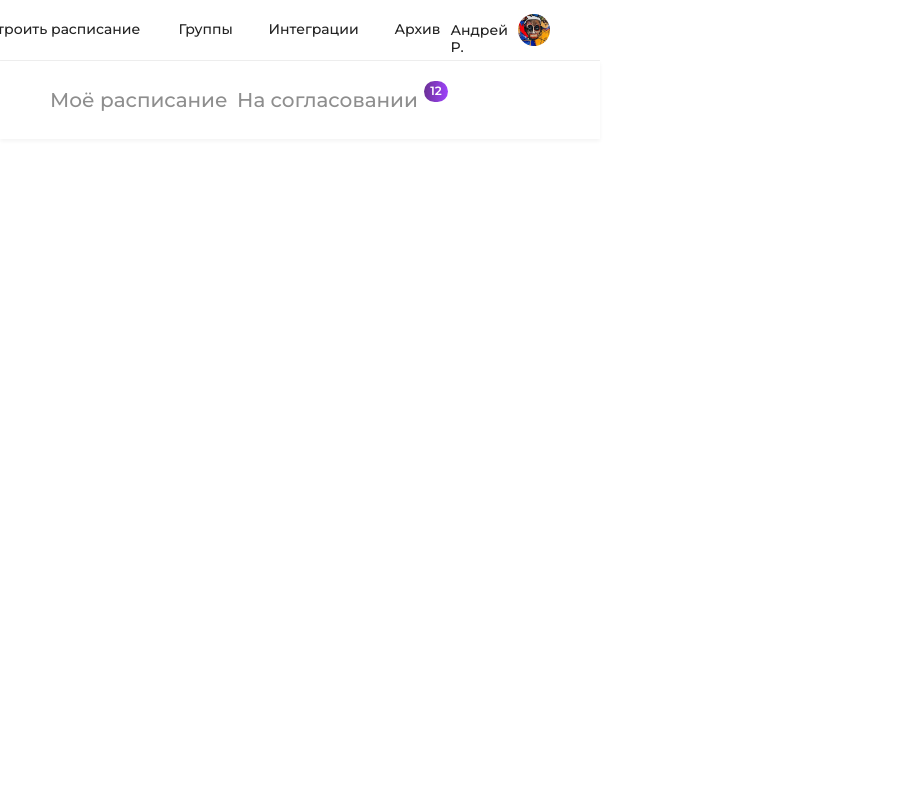
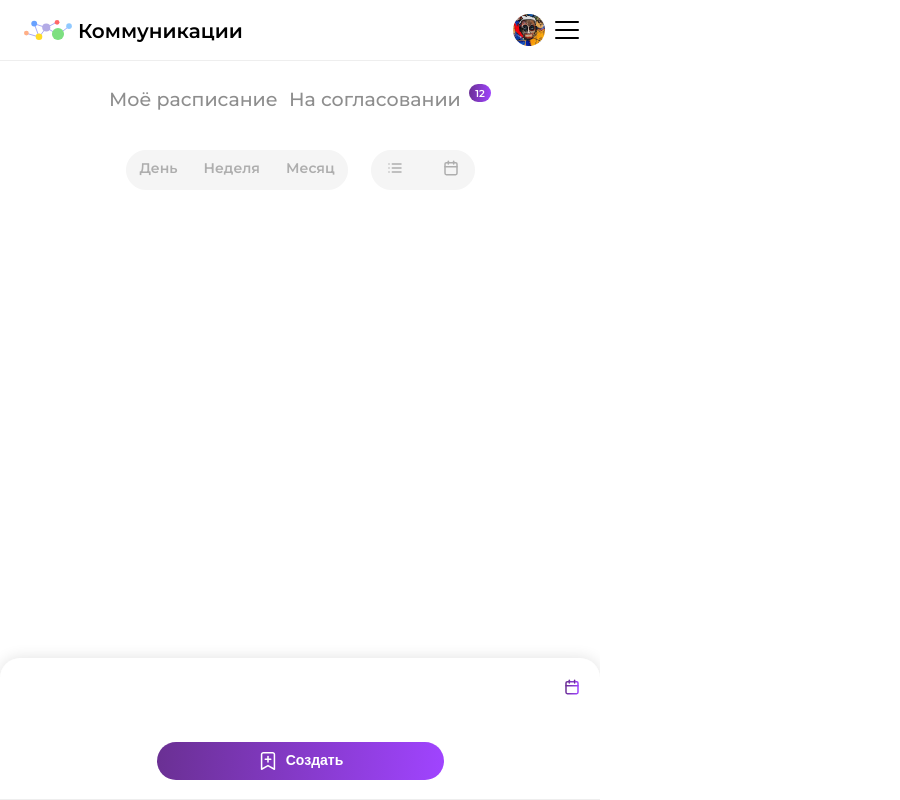
Before and after one commit to Mirogaz/layoutCommunication, a Vue app: page /#/ in a window 600 px wide. Shown: the top 800 px of the page, 900 px wide, since content can reach past the window. Built offline with nearby package versions, Linux system fonts and the light colour scheme.

Commit message:
Full adaptation

```diff
--- a/src/components/Button/ButtonStyle.scss
+++ b/src/components/Button/ButtonStyle.scss
@@ -69,6 +69,22 @@
     }
 }
 
+@media (max-width: 767px) and (min-width: 480px) {
+    .btn {
+        &__time {
+            margin-bottom: 10px;
+        }
+
+        &__create {
+            margin: 0;
+        }
+
+        &__close {
+            margin-top: 10px;
+        }
+    }
+}
+
 @media (max-width: 479px) and (min-width: 320px) {
     .btn {
         &__time {
--- a/src/components/ButtonGroup/ButtonGroupStyle.scss
+++ b/src/components/ButtonGroup/ButtonGroupStyle.scss
@@ -68,6 +68,19 @@
     }
 }
 
+@media (max-width: 767px) and (min-width: 480px) {
+    .group {
+        width: 220px;
+
+        &__item {
+           &-text {
+            font-size: 14px;
+            padding: 9px 13px;
+           }
+        }
+    }
+}
+
 @media (max-width: 479px) and (min-width: 320px) {
     .group {
         width: 200px;
--- a/src/components/HamburgerMenu/HamburgerMenuStyle.scss
+++ b/src/components/HamburgerMenu/HamburgerMenuStyle.scss
@@ -26,6 +26,10 @@
 
             text-align: center;
 
+            &:hover {
+                cursor: pointer;
+            }
+
         }
     }
 }
--- a/src/components/InputComponent/InputStyle.scss
+++ b/src/components/InputComponent/InputStyle.scss
@@ -51,6 +51,12 @@ label.label__radio {
     }
 }
 
+@media (max-width: 767px) and (min-width: 480px) {
+    input.input__event, input.input__description {
+        width: 80vw;
+    }
+}
+
 @media (max-width: 479px) and (min-width: 320px) {
     input.input__event, input.input__description {
         width: 80vw;
--- a/src/pages/CardList/CardListStyle.scss
+++ b/src/pages/CardList/CardListStyle.scss
@@ -13,6 +13,18 @@
     }
 }
 
+@media (max-width: 767px) and (min-width: 480px) {
+    .list {
+        &__card {
+            height: 60vh;
+            overflow-y: scroll;
+            overflow-x: hidden;
+            margin: 0;
+            justify-content: center;
+        }
+    }
+}
+
 @media (max-width: 479px) and (min-width: 320px) {
     .list {
 
--- a/src/pages/Header/HeaderStyle.scss
+++ b/src/pages/Header/HeaderStyle.scss
@@ -207,6 +207,44 @@
     }
 }
 
+@media (max-width: 767px) and (min-width: 480px) {
+    .header {
+        width: 100%;
+
+        &__logo {
+            margin: 0;
+            font-size: 20px;
+            margin-left: 4%;
+            margin-right: auto;
+            svg {
+                width: 48px;
+            }
+        }
+        &__menu {
+            display: none;
+        }
+
+        &__user {
+            &-name {
+                display: none;
+            }
+            margin-right: 25px;
+        }
+
+        &__hamburger {
+            &-menu {
+
+                background-color: white;
+                margin-top: 21px;
+                margin-left: 10px;
+                display: block;
+                z-index: 100;
+                margin-right: 20px;
+            }
+        }
+    }
+}
+
 @media (max-width: 479px) and (min-width: 320px) {
     .header {
         width: 100%;
--- a/src/pages/ModalWindow/ModalWindowStyle.scss
+++ b/src/pages/ModalWindow/ModalWindowStyle.scss
@@ -135,21 +135,12 @@
     }
 }
 
-@media (min-height: 640px) {
+@media (max-width: 767px) and (min-width: 480px) {
     .modal {
+        z-index: 101;
         &__content {
             overflow-x: scroll;
-            &-button {
-
-            }
-        }
-    }
-}
-
-@media (max-width: 479px) and (min-width: 320px) {
-    .modal {
-        &__content {
-
+            width: 100%;
             &-title {
                     margin-top: 0;
 
@@ -170,7 +161,50 @@
                     &_create {
                         display: flex;
                         justify-content: center;
-                        margin: 0;
+                    }
+
+                    &_close {
+                        display: flex;
+                        justify-content: center;
+                    }
+                }
+
+
+            &-input {
+                &-radio {
+                    flex-direction: column;
+                    margin-left: 10px;
+                }
+            }
+            }
+        }
+}
+
+@media (max-width: 479px) and (min-width: 320px) {
+    .modal {
+        z-index: 101;
+        &__content {
+            overflow-x: scroll;
+            &-title {
+                    margin-top: 0;
+
+                    &-text {
+                        margin-top: 10px;
+                    }
+                }
+
+            &-button {
+                height: 90px;
+                flex-direction: column;
+                margin-top: 10px;
+
+                &-time {
+                    flex-wrap: wrap;
+                    }
+
+                    &_create {
+                        display: flex;
+                        justify-content: center;
                     }
 
                     &_close {
--- a/src/pages/Navigation/NavigationStyle.scss
+++ b/src/pages/Navigation/NavigationStyle.scss
@@ -312,8 +312,110 @@
             }
 
             &-date {
-                width: 210px;
+                width: 155px;
             }
+        }
+    }
+}
+
+@media (max-width: 767px) and (min-width: 480px) {
+    .navigation {
+        flex-wrap: wrap;
+        flex-direction: column;
+        height: 170px;
+        box-shadow: none;
+
+        &__parameters {
+            justify-content: center;
+            margin-top: 20px;
+        }
+
+        &__title {
+
+            display: flex;
+            justify-content: center;
+
+            margin: 0;
+            height: 69px;
+
+            width: 100%;
+
+            &-item {
+
+                &_schedule, &_approval  {
+                width: 180px;
+                font-size: 19px;
+
+                }
+                &_notification {
+                font-size: 10px;
+
+                width: 22px;
+                height: 16px;
+
+                color: white;
+                margin-top: 23px;
+                }
+
+            }
+        }
+
+        &__format {
+            margin: 0;
+        }
+
+        &__date {
+            margin: 0;
+            position: absolute;
+            background-color: white;
+            margin-left: auto;
+            width: 100%;
+            height: 100px;
+            display: flex;
+            justify-content: end;
+
+            border-top: 1px solid;
+            border-radius: 20px 20px 0 0;
+            color: white;
+            box-shadow: 0px 0px 15px rgba(0, 0, 0, 0.12);
+            padding-top: 20px;
+            padding-bottom: 20px;
+
+            z-index: 100;
+
+            svg {
+                margin-right: 20px;
+            }
+
+
+            bottom: 0;
+
+            &-month {
+                width: 300px;
+            }
+        }
+
+        &__button {
+            display: flex;
+            justify-content: center;
+            z-index: 100;
+            &-date {
+                margin: 0;
+
+                margin-right: 10px;
+                width: 235px;
+            }
+
+            &-create {
+                position: absolute;
+                bottom: 0;
+
+                display: flex;
+                justify-content: center;
+
+                width: 287px;
+                margin-bottom: 20px;
+                }
         }
     }
 }
```
